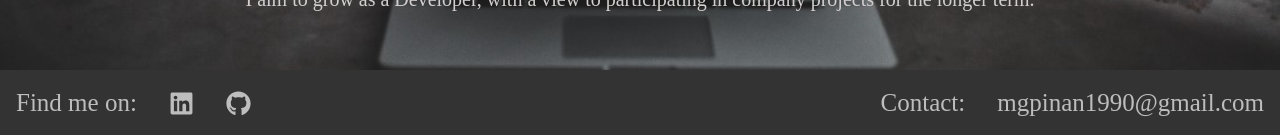
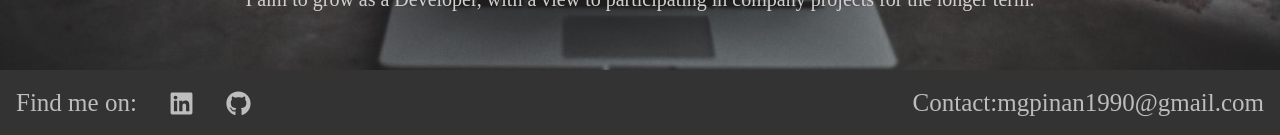
Before and after one commit to Mpinan/Netlify, a React (Create React App) app: page / in a window 1280 px wide. Shown: the part 665-800 px from the top of the page. Built offline with nearby package versions, Linux system fonts and the light colour scheme.

Commit message:
fixed warnings

```diff
--- a/src/Components/bottonbar.jsx
+++ b/src/Components/bottonbar.jsx
@@ -4,9 +4,9 @@ const BottonBar = () => {
     return (
         <div className="buttonnavbar">
             <div id="textleft">
-                <a>
+                <span>
                     Find me on:
-                </a>
+                </span>
             </div>
             <div className="hover">
                 <a href="https://www.linkedin.com/in/mario-garcia-4491b316b/" rel="noopenr noreferrer" target="_blank">
@@ -17,12 +17,12 @@ const BottonBar = () => {
                 </a>
             </div>
             <div id="textright">
-                <a>
+                <span>
                     Contact:
-                </a>
-                <a>
+                </span>
+                <span>
                     mgpinan1990@gmail.com
-                </a>
+                </span>
             </div>
         </div>
 
--- a/src/Components/navigationBar.jsx
+++ b/src/Components/navigationBar.jsx
@@ -4,14 +4,14 @@ const NavigationBar = (props) => {
         <header>
 			<div className="wrapper">
 				<div className="logo">
-					<a href="#">Welcome!</a>
+					<a href="/#">Welcome!</a>
 				</div>
 				<nav>
-					<a href="#">home</a>
-          <a href="#">about</a>
-          <a href="#">experience</a>
-          <a href="#">projects</a>
-          <a href="#">contact</a>
+					<a href="/#">home</a>
+          <a href="/#">about</a>
+          <a href="/#">experience</a>
+          <a href="/#">projects</a>
+          <a href="/#">contact</a>
 				</nav>
 			</div>
 		</header>
--- a/src/index.css
+++ b/src/index.css
@@ -147,12 +147,13 @@ nav a {
 .buttonnavbar a {
 	padding: 14px 16px;
 	font-size: 25px;
-  float: left;
+  	float: left;
 	color: #bdbdbd;
 }
 
 #textright {
-  float: left;
+	padding: 14px 16px;
+	font-size: 25px;
 	color: #bdbdbd;
 	font-family: poppins;
 	float: right;
@@ -160,7 +161,8 @@ nav a {
 }
 
 #textleft {
-  float: left;
+	padding: 14px 16px;
+	font-size: 25px;
 	color: #bdbdbd;
 	font-family: poppins;
 	float: left;
```
Also changed, not shown: 1 other file (tests, documents, lock files or other folders).
